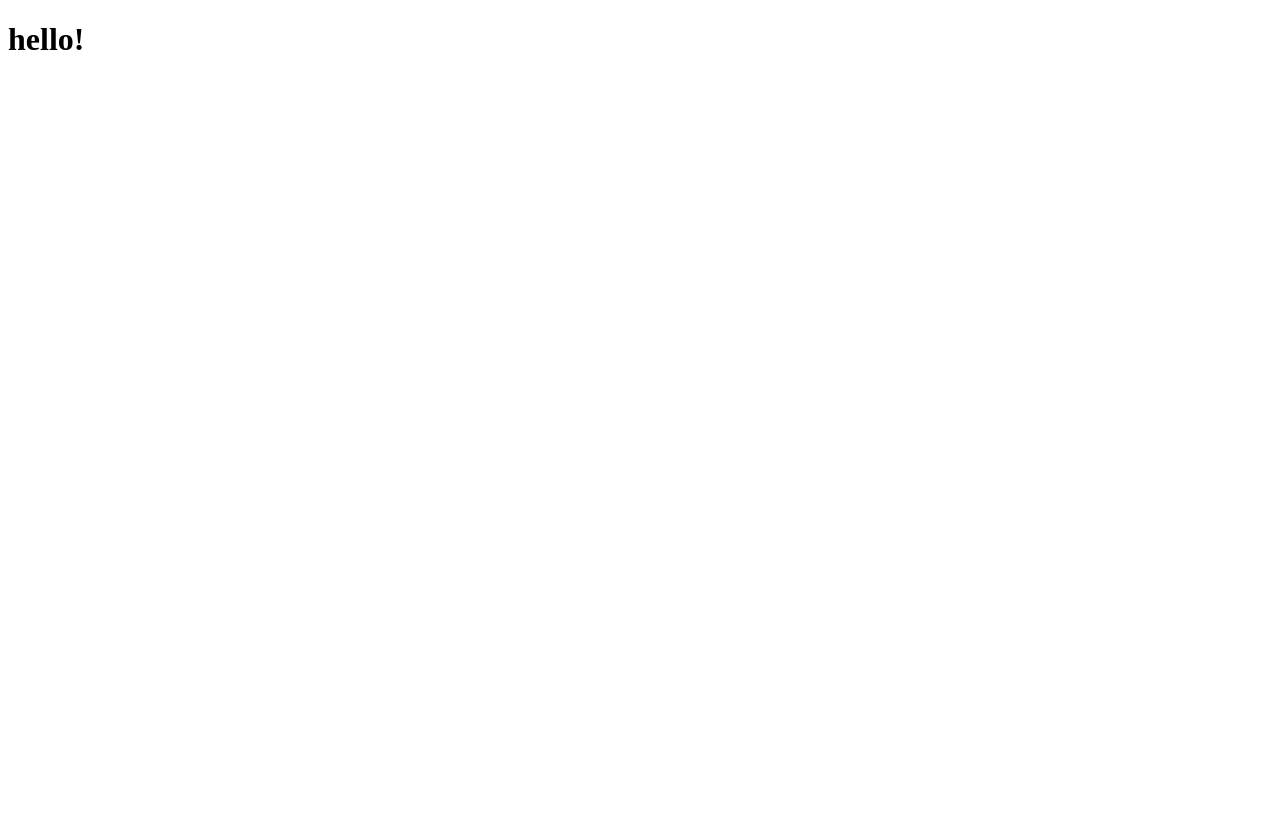
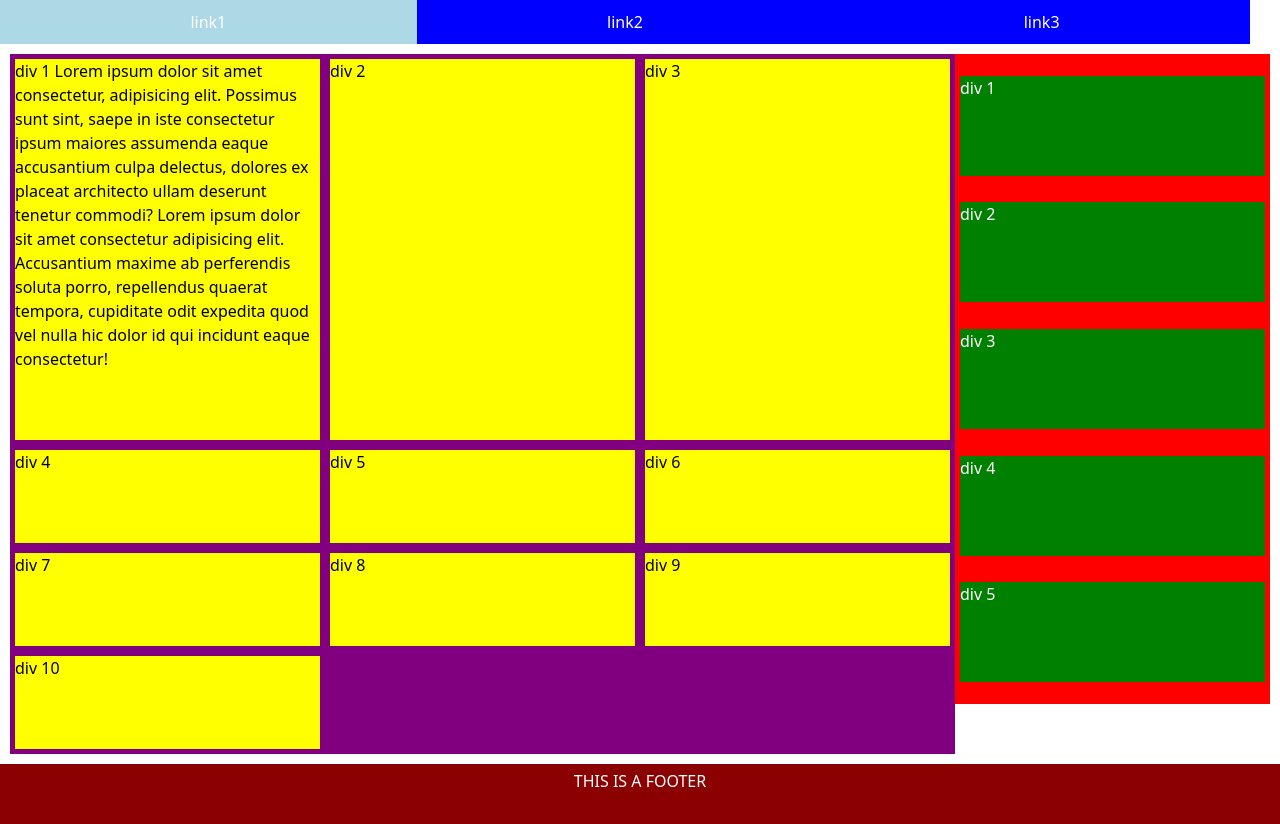
Before and after one commit to ZakRab/weekend-1-project, a plain HTML site: page index.html in a window 1280 px wide. Before the commit the page ends 800 px from the top, so only its background shows below. Drawn offline with nearby package versions, Linux system fonts and the light colour scheme.

Commit message:
finishes base contact and main page

```diff
--- a/index.html
+++ b/index.html
@@ -6,10 +6,154 @@
     <meta http-equiv="X-UA-Compatible" content="IE=edge">
     <meta name="viewport" content="width=device-width, initial-scale=1.0">
     <title>Document</title>
+    <link href="https://cdn.jsdelivr.net/npm/bootstrap@5.2.0-beta1/dist/css/bootstrap.min.css" rel="stylesheet"
+        integrity="sha384-0evHe/X+R7YkIZDRvuzKMRqM+OrBnVFBL6DOitfPri4tjfHxaWutUpFmBp4vmVor" crossorigin="anonymous">
+    <style>
+        * {
+            color: white;
+        }
+
+        .flex {
+            display: flex
+        }
+
+        section {
+            color: black;
+        }
+
+        .one-third {
+            flex-basis: calc(100% / 3 - 10px);
+        }
+
+        .flex-basis-content {
+            flex-basis: content;
+        }
+
+        .width100p {
+            width: 100vw;
+        }
+
+        .width200px {
+            width: 200px
+        }
+
+        .width170px {
+            width: 170px
+        }
+
+        .width-thicc {
+            width: 75%;
+        }
+
+        .width-thin {
+            width: 25%;
+        }
+
+        .height-article {
+            height: 700px;
+        }
+
+        .height-tall {
+            height: 650px;
+        }
+
+        .height-greens {
+            height: 100px;
+        }
+
+        .height-60px {
+            height: 60px;
+        }
+
+        .bg-blue {
+            background-color: blue;
+        }
+
+        .bg-red {
+            background-color: red;
+        }
+
+        .bg-dark-red {
+            background-color: darkred;
+        }
+
+        .bg-green {
+            background-color: green;
+        }
+
+        .bg-yellow {
+            background-color: yellow;
+        }
+
+        .bg-purple {
+            background-color: purple;
+        }
+
+        .bg-blue:hover {
+            background-color: lightblue;
+        }
+
+        .margin-thin {
+            margin: 5px;
+        }
+
+        .top-padding {
+            padding-top: 5px;
+        }
+
+        .padding {
+            padding: 10px;
+        }
+    </style>
+
+
 </head>
+<nav class="flex flex-row flex-nowrap ">
+    <a class="one-third text-center bg-blue text-decoration-none text-white padding  " href="">link1</a>
+    <a class="one-third text-center bg-blue text-decoration-none text-white padding " href="">link2</a>
+    <a class="one-third text-center bg-blue text-decoration-none text-white padding " href="">link3</a>
+</nav>
 
 <body>
-    <h1>hello!</h1>
+    <main class="flex flex-nowrap flex-row padding ">
+        <section class="bg-purple flex flex-row flex-wrap height-article width-thicc">
+            <div class=" one-third bg-yellow text-black margin-thin">div 1 Lorem ipsum dolor sit amet consectetur,
+                adipisicing elit. Possimus sunt sint, saepe in iste consectetur ipsum maiores assumenda eaque
+                accusantium culpa delectus, dolores ex placeat architecto ullam deserunt tenetur commodi? Lorem ipsum
+                dolor sit amet consectetur adipisicing elit. Accusantium maxime ab perferendis soluta porro, repellendus
+                quaerat tempora, cupiditate odit expedita quod vel nulla hic dolor id qui incidunt eaque consectetur!
+            </div>
+            <div class=" one-third bg-yellow text-black margin-thin">div 2</div>
+            <div class=" one-third bg-yellow text-black margin-thin">div 3</div>
+            <div class=" one-third bg-yellow text-black margin-thin">div 4</div>
+            <div class=" one-third bg-yellow text-black margin-thin">div 5</div>
+            <div class=" one-third bg-yellow text-black margin-thin">div 6</div>
+            <div class=" one-third bg-yellow text-black margin-thin">div 7</div>
+            <div class=" one-third bg-yellow text-black margin-thin">div 8</div>
+            <div class=" one-third bg-yellow text-black margin-thin">div 9</div>
+            <div class=" one-third bg-yellow text-black margin-thin">div 10</div>
+        </section>
+        <aside class="width-thin flex flex-column ">
+            <div class="bg-red flex flex-column bg-Red height-tall justify-content-evenly flex ">
+                <div class="bg-green height-greens margin-thin ">div 1</div>
+                <div class="bg-green height-greens margin-thin ">div 2</div>
+                <div class="bg-green height-greens margin-thin ">div 3</div>
+                <div class="bg-green height-greens margin-thin ">div 4</div>
+                <div class="bg-green height-greens margin-thin ">div 5</div>
+            </div>
+        </aside>
+
+    </main>
+    <Footer>
+
+        <div class="bg-dark-red height-60px text-center  ">
+            <p class="top-padding">THIS IS A FOOTER</p>
+        </div>
+    </Footer>
+    <script src="https://cdn.jsdelivr.net/npm/bootstrap@5.2.0-beta1/dist/js/bootstrap.bundle.min.js"
+        integrity="sha384-pprn3073KE6tl6bjs2QrFaJGz5/SUsLqktiwsUTF55Jfv3qYSDhgCecCxMW52nD2"
+        crossorigin="anonymous"></script>
+
 </body>
 
 </html>
```
Also changed, not shown: contact.html (+238 -0 lines).
